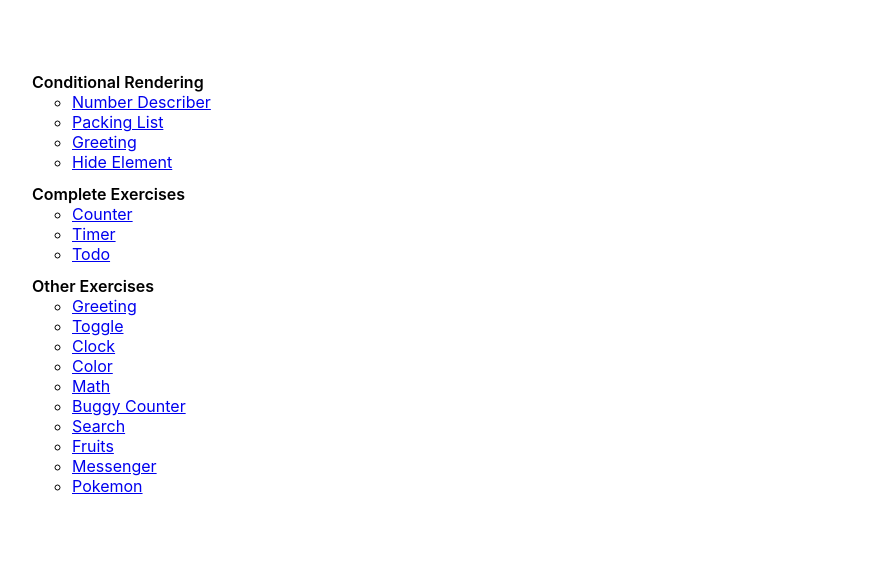
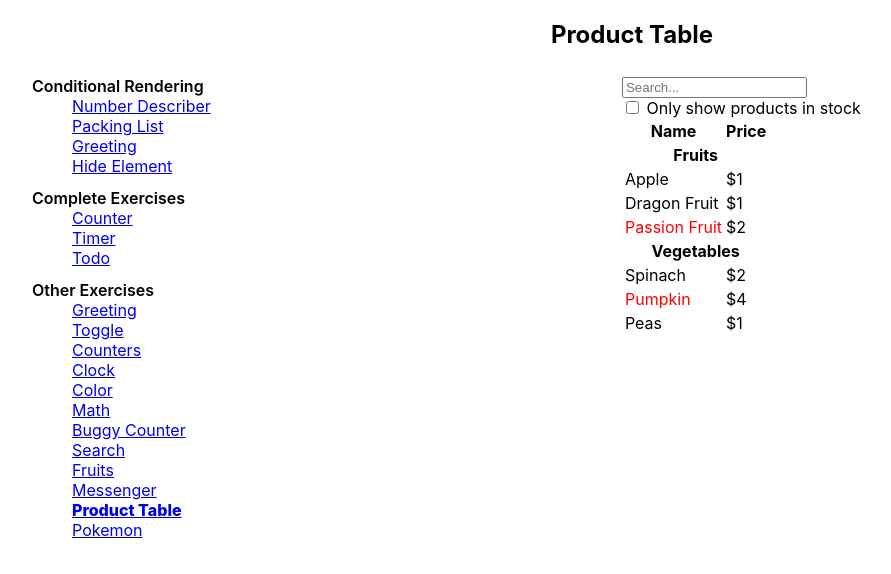
Before and after one commit to defytheflow/react-course, a React (Create React App) app: page /exercises/beginner/product-table in a window 1280 px wide. Shown: the top 574 px of the page, without its empty margins (8-899 px from the left). Built offline with nearby package versions, Linux system fonts and the light colour scheme.

Commit message:
add Counters and ProductTable exercises

```diff
--- a/src/app.tsx
+++ b/src/app.tsx
@@ -20,6 +20,8 @@ import Messenger from './exercises/01-beginner/11-messenger'
 import Clock from './exercises/01-beginner/13-clock'
 import Pokemon from './exercises/02-intermediate/pokemon'
 import GreetingForm from './exercises/01-beginner/01-greeting'
+import Counters from './exercises/01-beginner/14-counters'
+import ProductTable from './exercises/01-beginner/15-product-table'
 
 const conditionalRenderingLinks = [
   { to: '/exercises/conditional-rendering/number-describer', title: 'Number Describer' },
@@ -37,6 +39,7 @@ const completeExercisesLinks = [
 const otherExercisesLinks = [
   { to: '/exercises/beginner/greeting', title: 'Greeting' },
   { to: '/exercises/beginner/toggle', title: 'Toggle' },
+  { to: '/exercises/beginner/counters', title: 'Counters' },
   { to: '/exercises/beginner/clock', title: 'Clock' },
   { to: '/exercises/beginner/color', title: 'Color' },
   { to: '/exercises/beginner/math', title: 'Math' },
@@ -44,6 +47,7 @@ const otherExercisesLinks = [
   { to: '/exercises/beginner/search', title: 'Search' },
   { to: '/exercises/beginner/fruits', title: 'Fruits' },
   { to: '/exercises/beginner/messenger', title: 'Messenger' },
+  { to: '/exercises/beginner/product-table', title: 'Product Table' },
   { to: '/exercises/intermediate/pokemon', title: 'Pokemon' },
 ]
 
@@ -68,7 +72,7 @@ export default function App() {
             <ul className='flex flex-col gap-3 list-none m-0'>
               <li>
                 <span className='font-semibold'>Conditional Rendering</span>
-                <ul>
+                <ul className='list-none'>
                   {conditionalRenderingLinks.map(link => (
                     <li key={link.to}>
                       <NavLink to={link.to}>{link.title}</NavLink>
@@ -79,7 +83,7 @@ export default function App() {
 
               <li>
                 <span className='font-semibold'>Complete Exercises</span>
-                <ul>
+                <ul className='list-none'>
                   {completeExercisesLinks.map(link => (
                     <li key={link.to}>
                       <NavLink to={link.to}>{link.title}</NavLink>
@@ -90,7 +94,7 @@ export default function App() {
 
               <li>
                 <span className='font-semibold'>Other Exercises</span>
-                <ul>
+                <ul className='list-none'>
                   {otherExercisesLinks.map(link => (
                     <li key={link.to}>
                       <NavLink to={link.to}>{link.title}</NavLink>
@@ -123,6 +127,8 @@ export default function App() {
                 <Route path='search' element={<Search />} />
                 <Route path='toggle' element={<Toggle />} />
                 <Route path='greeting' element={<GreetingForm />} />
+                <Route path='counters' element={<Counters />} />
+                <Route path='product-table' element={<ProductTable />} />
               </Route>
 
               <Route path='intermediate'>
--- /dev/null
+++ b/src/exercises/01-beginner/14-counters.tsx
@@ -0,0 +1,58 @@
+// https://beta.reactjs.org/learn
+import React from 'react'
+
+export default function CountersApp() {
+  return (
+    <div>
+      <SeparateCounters />
+      <hr />
+      <SharedCounters />
+    </div>
+  )
+}
+
+function SeparateCounters() {
+  return (
+    <>
+      <h2>Counters that update separately</h2>
+      <div style={{ display: 'flex', gap: 5 }}>
+        <Button />
+        <Button />
+      </div>
+    </>
+  )
+}
+
+function Button() {
+  const [count, setCount] = React.useState(0)
+  const increment = () => setCount(prevCount => prevCount + 1)
+
+  return (
+    <button onClick={increment}>
+      Clicked: <b>{count}</b>
+    </button>
+  )
+}
+
+function SharedCounters() {
+  const [count, setCount] = React.useState(0)
+  const increment = () => setCount(prevCount => prevCount + 1)
+
+  return (
+    <>
+      <h2>Counters that update together</h2>
+      <div style={{ display: 'flex', gap: 5 }}>
+        <Button2 count={count} onClick={increment} />
+        <Button2 count={count} onClick={increment} />
+      </div>
+    </>
+  )
+}
+
+function Button2({ count, onClick }: { count: number; onClick: () => void }) {
+  return (
+    <button onClick={onClick}>
+      Clicked: <b>{count}</b>
+    </button>
+  )
+}
--- /dev/null
+++ b/src/exercises/01-beginner/15-product-table.tsx
@@ -0,0 +1,122 @@
+import React from 'react'
+
+type Product = {
+  category: 'Fruits' | 'Vegetables'
+  price: string
+  stocked: boolean
+  name: string
+}
+
+type ProductCategory = Product['category']
+
+const products: Product[] = [
+  { category: 'Fruits', price: '$1', stocked: true, name: 'Apple' },
+  { category: 'Fruits', price: '$1', stocked: true, name: 'Dragon Fruit' },
+  { category: 'Fruits', price: '$2', stocked: false, name: 'Passion Fruit' },
+  { category: 'Vegetables', price: '$2', stocked: true, name: 'Spinach' },
+  { category: 'Vegetables', price: '$4', stocked: false, name: 'Pumpkin' },
+  { category: 'Vegetables', price: '$1', stocked: true, name: 'Peas' },
+]
+
+export default function ProductTable() {
+  const [filterText, setFilterText] = React.useState('')
+  const [inStockOnly, setInStockOnly] = React.useState(false)
+
+  const filteredProducts = products.filter(product => {
+    const nameMatches = product.name.toLowerCase().includes(filterText.toLowerCase())
+    const stockedMatches = inStockOnly ? product.stocked : true
+    return nameMatches && stockedMatches
+  })
+
+  return (
+    <div>
+      <Search
+        filterText={filterText}
+        inStockOnly={inStockOnly}
+        onFilterTextChange={setFilterText}
+        onInStockOnlyChange={setInStockOnly}
+      />
+      <Table products={filteredProducts} />
+    </div>
+  )
+}
+
+function Search({
+  filterText,
+  inStockOnly,
+  onFilterTextChange,
+  onInStockOnlyChange,
+}: {
+  filterText: string
+  inStockOnly: boolean
+  onFilterTextChange: React.Dispatch<React.SetStateAction<typeof filterText>>
+  onInStockOnlyChange: React.Dispatch<React.SetStateAction<typeof inStockOnly>>
+}) {
+  return (
+    <form>
+      <input
+        type='text'
+        placeholder='Search...'
+        aria-label='Search...'
+        value={filterText}
+        onChange={e => onFilterTextChange(e.target.value)}
+      />
+      <label style={{ display: 'block' }}>
+        <input
+          type='checkbox'
+          checked={inStockOnly}
+          onChange={e => onInStockOnlyChange(e.target.checked)}
+        />{' '}
+        Only show products in stock
+      </label>
+    </form>
+  )
+}
+
+function Table({ products }: { products: Product[] }) {
+  const rows: JSX.Element[] = []
+  let lastCategory: ProductCategory | null = null
+
+  products.forEach(product => {
+    if (product.category !== lastCategory) {
+      rows.push(<CategoryRow key={product.category} category={product.category} />)
+    }
+    rows.push(<ProductRow key={product.name} product={product} />)
+    lastCategory = product.category
+  })
+
+  return (
+    <table>
+      <thead>
+        <tr>
+          <th>Name</th>
+          <th>Price</th>
+        </tr>
+      </thead>
+      <tbody>{rows}</tbody>
+    </table>
+  )
+}
+
+function CategoryRow({ category }: { category: ProductCategory }) {
+  return (
+    <tr>
+      <th colSpan={2}>{category}</th>
+    </tr>
+  )
+}
+
+function ProductRow({ product }: { product: Product }) {
+  const name = product.stocked ? (
+    product.name
+  ) : (
+    <span style={{ color: 'red' }}>{product.name}</span>
+  )
+
+  return (
+    <tr>
+      <td>{name}</td>
+      <td>{product.price}</td>
+    </tr>
+  )
+}
```
